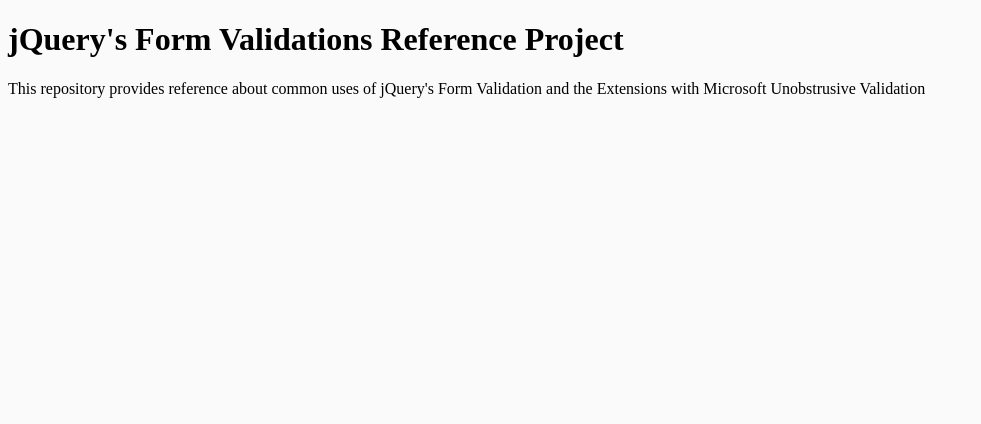
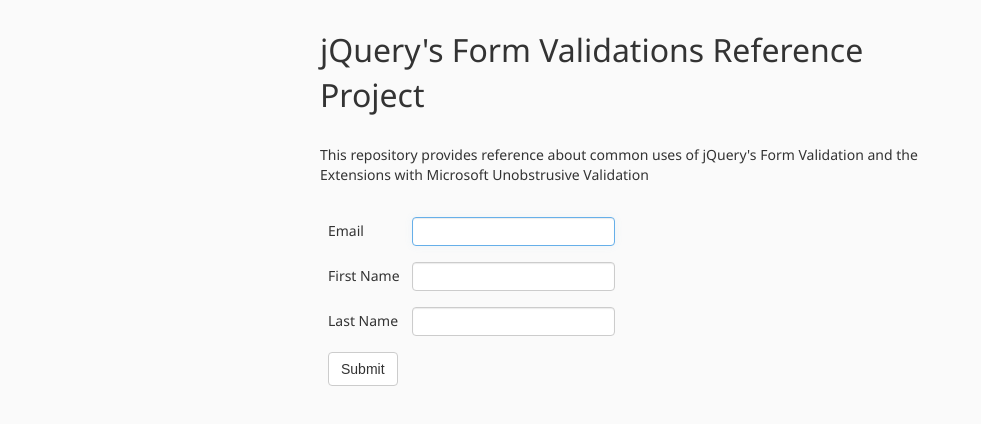
Before and after one commit to eocampo/jqueryvalidations2017, a website: page index.html in a window 1280 px wide. Shown: the whole page, without its empty margins (0-981 px from the left). Drawn offline with Linux system fonts and the light colour scheme.

Commit message:
Add form and bootstrap styles

```diff
--- a/index.html
+++ b/index.html
@@ -8,9 +8,39 @@
   <link rel="stylesheet" href="styles.css">
 </head>
 <body>
-  <h1>jQuery's Form Validations Reference Project</h1>
-  <p>This repository provides reference about common uses of
+
+  <article class="container">
+
+    <h1>jQuery's Form Validations Reference Project</h1>
+    <p>This repository provides reference about common uses of
     jQuery's Form Validation and the Extensions with
     Microsoft Unobstrusive Validation</p>
+
+    <form>
+      <div class="form-group">
+        <label for="Email">Email</label>
+        <input id="Email" name="Email" class="form-control" autofocus="autofocus" />
+      </div>
+      <div class="form-group">
+        <label for="FirstName">First Name</label>
+        <input id="FirstName" name="FirstName" class="form-control" />
+      </div>
+      <div class="form-group">
+        <label for="LastName">Last Name</label>
+        <input id="LastName" name="LastName" class="form-control" />
+      </div>
+      <div class="form-group">
+        <input type="submit" value="Submit" class="btn btn-default" />
+      </div>
+
+      <!-- <label for="Password">Password</label>
+      <input id="Password" name="Password"> -->
+
+    </form>
+
+  </div>
+
+
+
 </body>
 </html>
--- a/styles.css
+++ b/styles.css
@@ -1,3 +1,80 @@
 body {
+  font-family: "Segoe UI", "Helvetica Neue", Helvetica, Arial, sans-serif;
+  font-size: 14px;
+  line-height: 1.42857143;
+  color: #333;
   background-color: #fafafa;
 }
+
+.container {
+  /* max-width: 960px; */
+  max-width: 640px;
+  margin-left: auto;
+  margin-right: auto;
+  padding-left: 8px;
+  padding-right: 8px;
+}
+
+h1 {
+  font-weight: 200;
+  font-size: 2rem;
+}
+
+form {
+  margin-top: 32px;
+}
+
+div.form-group {
+  margin: 16px 8px;
+}
+
+form label {
+  min-width: 80px;
+  display: inline-block;
+}
+
+/* form input.form-control {
+} */
+
+.form-control {
+  display: inline-block;
+  padding: 6px 12px;
+  border: 1px solid #ccc;
+  border-radius: 4px;
+  box-shadow: inset 0 1px 1px rgb(0 0 0 / 8%);
+  transition: border-color ease-in-out 0.15s, box-shadow ease-in-out 0.15s;
+}
+
+.form-control:focus {
+  border-color: #66afe9;
+  outline: 0;
+  box-shadow: inset 0 1px 1px rgb(0 0 0 / 8%), 0 0 9px rgb(102 175 233 / 8%);
+}
+
+.btn {
+  display: inline-block;
+  padding: 6px 12px;
+  margin-bottom: 0;
+  font-size: 14px;
+  font-weight: normal;
+  line-height: 1.42857143;
+  text-align: center;
+  white-space: nowrap;
+  vertical-align: middle;
+  -ms-touch-action: manipulation;
+  touch-action: manipulation;
+  cursor: pointer;
+  -webkit-user-select: none;
+  -moz-user-select: none;
+  -ms-user-select: none;
+  user-select: none;
+  background-image: none;
+  border: 1px solid transparent;
+  border-radius: 4px;
+}
+
+.btn-default {
+  color: #333;
+  background-color: #fff;
+  border-color: #ccc;
+}
```
